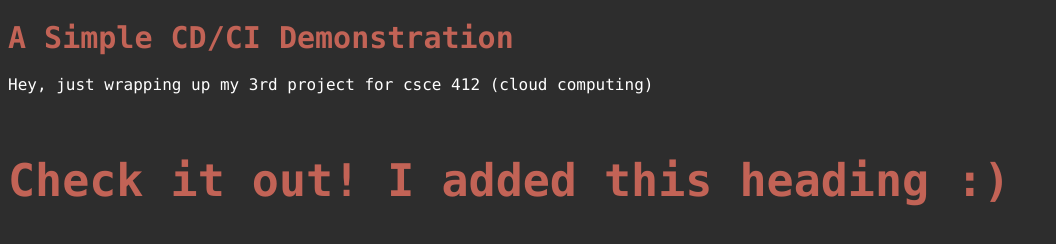
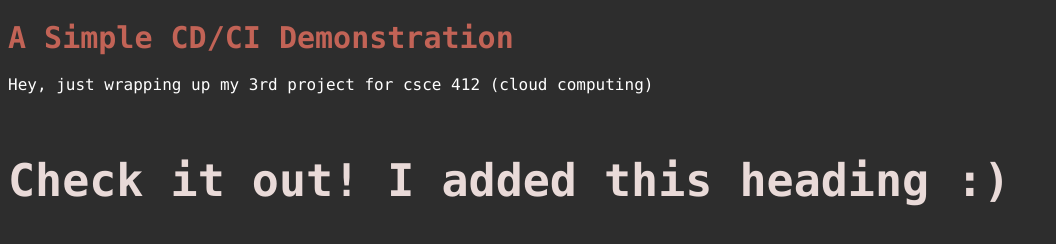
Before and after one commit to nadxhielijuarez/my_website_repo, a plain HTML site: page demo.html in a window 1280 px wide. Shown: the whole page, without its empty margins (0-1056 px from the left). Drawn offline with Linux system fonts and the light colour scheme.

Commit message:
Better font color
I like this font color better

```diff
--- a/demo.css
+++ b/demo.css
@@ -10,7 +10,7 @@ h1 {
 
 
 h4 {
-    color: #C26356;
+    color: #e9dad8;
     font-size: 45px;
     font-family: Menlo, Monaco, fixed-width;
 }
```
